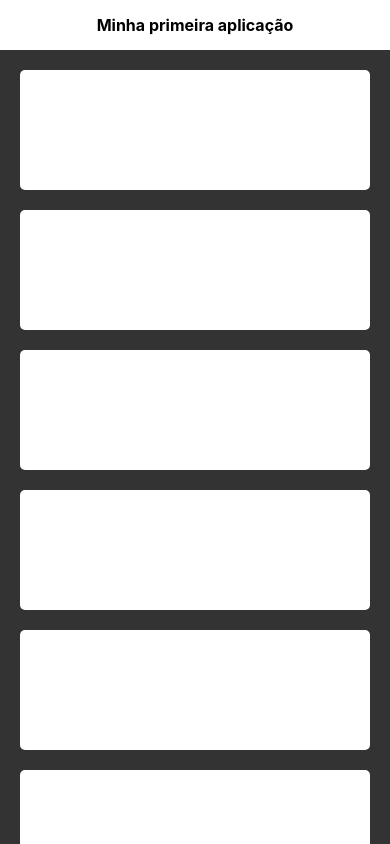
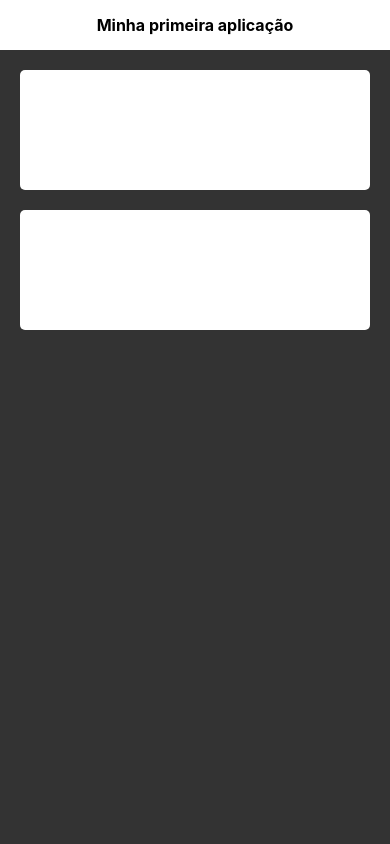
Before and after one commit to cotrim149/reactNativeHelloWorld, a React Native app: screen / in a window 390 px wide. Built offline with nearby package versions, Linux system fonts and the light colour scheme.

Commit message:
Adding mock for repositories

```diff
--- a/App.js
+++ b/App.js
@@ -21,12 +21,17 @@ export default class App extends Component<Props> {
       {
         id: 1,
         thumbnail: 'https://avatars2.githubusercontent.com/u/2018859?s=40&v=4',
-        title : 'Repos'
-      }
+        title : 'Repo title',
+        author: 'Repo author'
+      },
+      {
+        id: 2,
+        thumbnail: 'https://avatars2.githubusercontent.com/u/2018859?s=40&v=4',
+        title : 'Repo title 2',
+        author: 'Repo author'
+      },
     ]
   };
-
-
   render() {
     return (
       <View style={styles.container}>
@@ -35,14 +40,12 @@ export default class App extends Component<Props> {
         </View>
 
         <ScrollView contentContainerStyle={styles.repoList} >
-          <View style={styles.repo}/>
-          <View style={styles.repo}/>
-          <View style={styles.repo}/>
-          <View style={styles.repo}/>
-          <View style={styles.repo}/>
-          <View style={styles.repo}/>
-          <View style={styles.repo}/>
-          <View style={styles.repo}/>
+          {
+            this.state.repos.map( repo =>
+              <View key={repo.id} style={styles.repo}/>
+            )
+          }
+
         </ScrollView>
       </View>
     );
```
